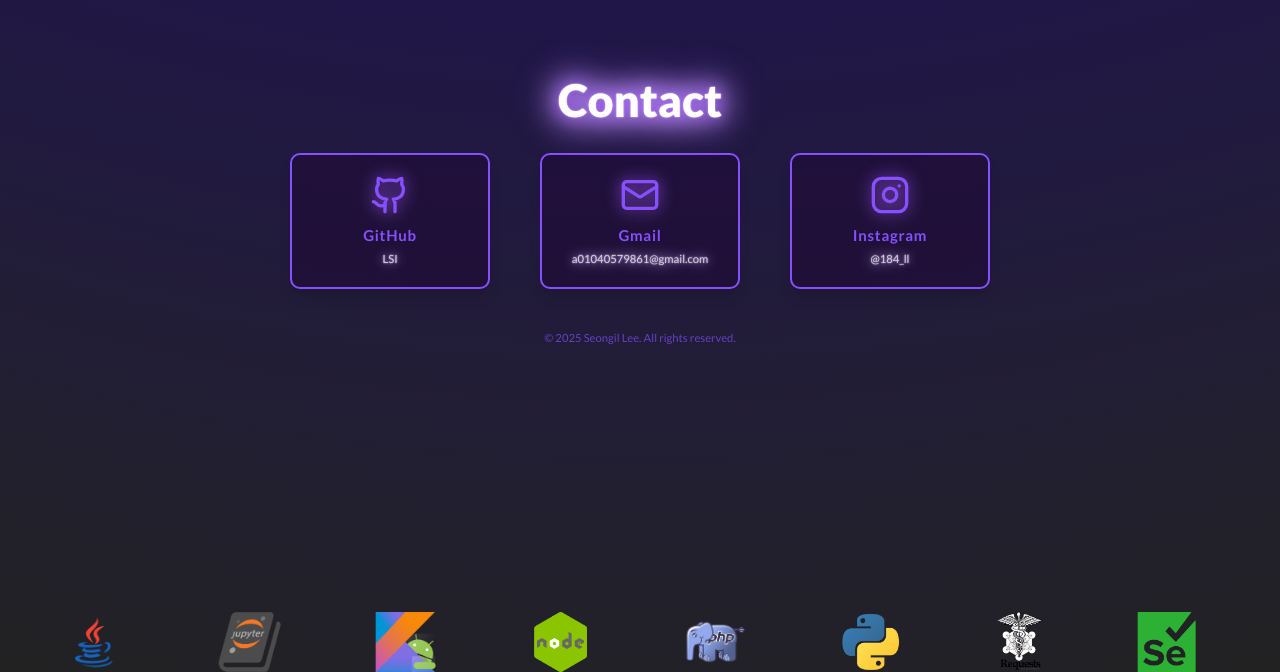
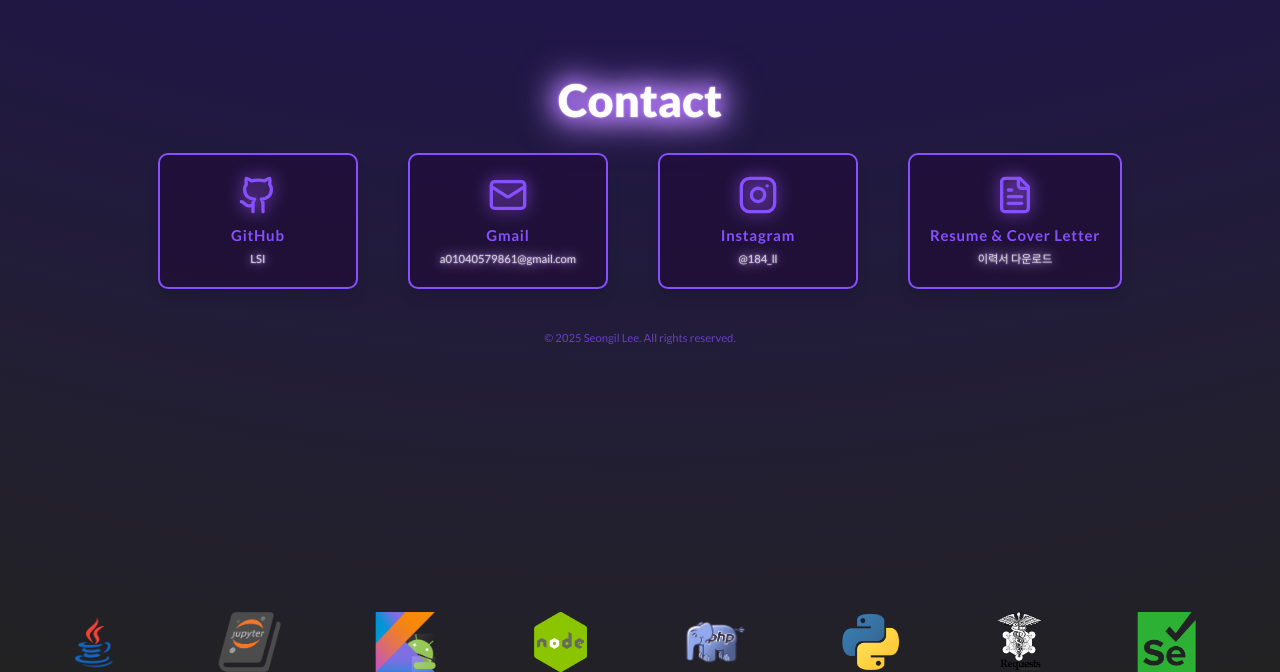
Before and after one commit to a01040579861/portpolio_bridge, a Next.js app: page / in a window 1280 px wide. Shown: the part 4333-5005 px from the top of the page. Built offline with nearby package versions, Linux system fonts and the light colour scheme; a web font is replaced by a local one.

Commit message:
portfolio last update#2

```diff
--- a/src/components/pages/point.tsx
+++ b/src/components/pages/point.tsx
@@ -1,4 +1,4 @@
-import { Mail, Github, Instagram } from "lucide-react";
+import { Mail, Github, Instagram, FileText } from "lucide-react";
 
 const CONTACTS = [
   {
@@ -18,6 +18,12 @@ const CONTACTS = [
     label: "Instagram",
     value: "@184_ll",
     link: "https://instagram.com/184_ll",
+  },
+  {
+    icon: <FileText size={40} />,
+    label: "Resume & Cover Letter",
+    value: "이력서 다운로드",
+    link: "https://drive.google.com/uc?export=download&id=1bCTP04D71IWFMcZqyeDriPvvAT1PYuDm",
   },
 ];
 
--- a/src/data/projectData.ts
+++ b/src/data/projectData.ts
@@ -73,7 +73,7 @@ export const projectData: ProjectItem[] = [
     ],
     createdAt: "2025-04-18",
     updatedAt: "2025-06-24",
-    tags: ["야구", "커뮤니티", "실시간"],
+    tags: ["야구", "커뮤니티", "실시간", "OTT", "e-commerce"],
     leadership: "팀원 간 소통하고, 웹크롤링 및 json설계 담당, 백엔드 서버 담당",
     contribution: "약 35% (크롤링, 프론트엔드 UI, json 서버, GSAP)",
     myTasks: [
```
Also changed, not shown: public/profile.jpg.
